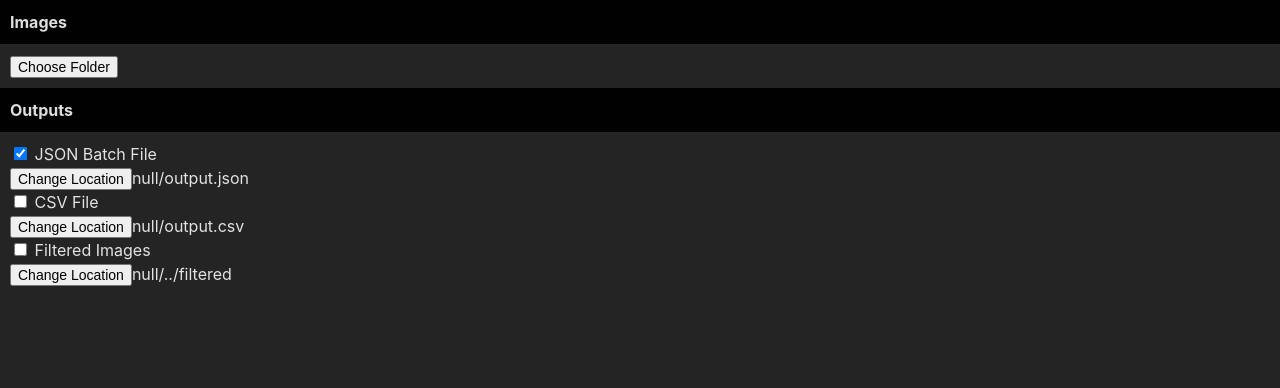
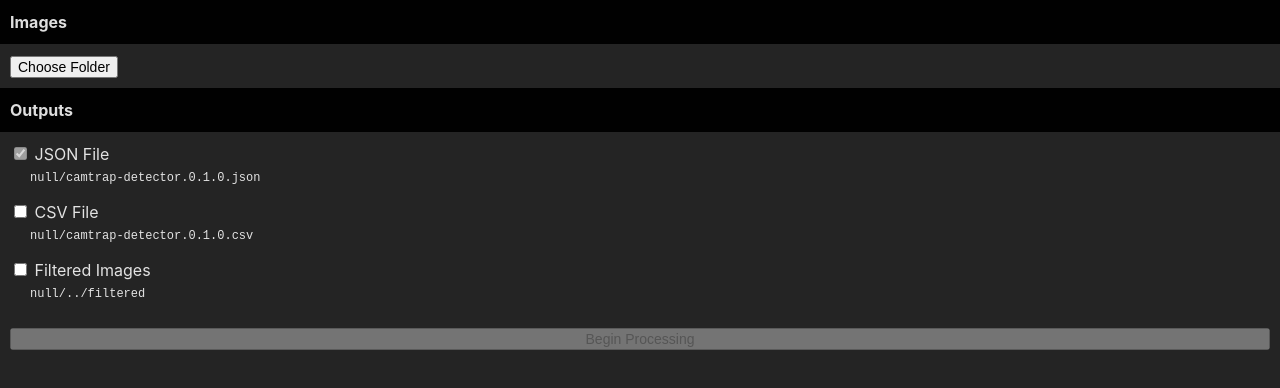
Before and after one commit to bencevans/camtrap-detector, a React (Create React App) app: page / in a window 1280 px wide. Shown: the top 388 px of the page. Built offline with nearby package versions, Linux system fonts and the light colour scheme.

Commit message:
multi outputs

```diff
--- a/src-tauri/tauri.conf.json
+++ b/src-tauri/tauri.conf.json
@@ -58,7 +58,7 @@
         "height": 600,
         "resizable": false,
         "title": "CamTrap Detector",
-        "width": 400
+        "width": 600
       }
     ]
   }
--- a/src/App.css
+++ b/src/App.css
@@ -14,6 +14,13 @@
   -moz-osx-font-smoothing: grayscale;
   -webkit-text-size-adjust: 100%;
   cursor: default;
+
+
+}
+
+#root {
+  width: 100%;
+  height: 100%;
 }
 
 button, input, label, select, textarea {
--- a/src/App.js
+++ b/src/App.js
@@ -6,20 +6,20 @@ import { listen } from "@tauri-apps/api/event";
 
 function App() {
   const [baseDir, setBaseDir] = useState(null);
+  const [csvOuputActive, setCsvOuputActive] = useState(false);
+  const [filteredAnimalsOutputActive, setFilteredAnimalsOutputActive] =
+    useState(false);
+
   const [isProcessing, setIsProcessing] = useState(false);
   const [progress, setProgress] = useState(0);
 
   useEffect(() => {
     listen("progress", (data) => {
-      console.log(data);
       setProgress(data.payload);
     })
       .catch((err) => {
-        console.log(err);
+        setProgress(err);
       })
-      .finally(() => {
-        console.log("done");
-      });
   }, []);
 
   async function selectDir() {
@@ -29,19 +29,20 @@ function App() {
 
     if (chosenPath) {
       setBaseDir(chosenPath);
-
-      // invoke('run_detection', {
-      //   baseDir: chosenPath,
-      //   relativePaths: false,
-      //   outputJson: chosenPath + '/output2.json',
-      // })
-
-      // setIsProcessing(true);
     }
   }
 
   if (isProcessing) {
-    return <div>Processing... {progress}</div>;
+    return <div style={{
+      width: "100%",
+      height: "100%",
+      display: "flex",
+      justifyContent: "center",
+      flexDirection: "column",
+      alignItems: "center",
+      // space-between",
+
+    }}>Processing... {progress}</div>;
   } else {
     return (
       <div className="App">
@@ -53,33 +54,26 @@ function App() {
             width: "100%",
           }}
         >
-          <div style={{
+          <div
+            style={{
               backgroundColor: "#010101",
               width: "100%",
               padding: "10px",
-          }}>
+            }}
+          >
             <b>Images</b>
           </div>
           <div style={{ padding: 10 }}>
             <button onClick={selectDir}>Choose Folder</button> {baseDir}
           </div>
 
-          {/* <div style={{
+          <div
+            style={{
               backgroundColor: "#010101",
               width: "100%",
               padding: "10px",
-          }}>
-            <b>Model</b>
-          </div>
-          <div style={{ padding: 10 }}>
-            <p>MegaDetector v5.0 ONNX Converted</p>
-          </div> */}
-
-          <div style={{
-            backgroundColor: "#010101",
-            width: "100%",
-            padding: "10px",
-          }}>
+            }}
+          >
             <b>Outputs</b>
           </div>
           <div style={{ padding: 10 }}>
@@ -90,35 +84,93 @@ function App() {
                 margin: 0,
               }}
             >
-              <li>
+              <li style={{ paddingBottom: 10 }}>
                 <input
                   id="output-json-enabled"
                   type="checkbox"
                   checked={true}
+                  disabled={true}
+                  readOnly={true}
                 />{" "}
-                <label for="output-json-enabled">JSON Batch File</label>
-                <div>
-                  <button>Change Location</button>
-                  {baseDir + "/output.json"}
+                <label htmlFor="output-json-enabled">JSON File</label>
+                <div
+                  style={{
+                    paddingLeft: 20,
+                    fontFamily: "monospace",
+                    fontSize: 12,
+                  }}
+                >
+                  {/* <button>Change Location</button> */}
+                  {baseDir + "/camtrap-detector.0.1.0.json"}
+                </div>
+              </li>
+              <li style={{ paddingBottom: 10 }}>
+                <input
+                  id="output-csv-enabled"
+                  type="checkbox"
+                  checked={csvOuputActive}
+                  onClick={() => {
+                    setCsvOuputActive(!csvOuputActive);
+                  }}
+                />{" "}
+                <label htmlFor="output-csv-enabled">CSV File</label>
+                <div
+                  style={{
+                    paddingLeft: 20,
+                    fontFamily: "monospace",
+                    fontSize: 12,
+                  }}
+                >
+                  {/* <button>Change Location</button> */}
+                  {baseDir + "/camtrap-detector.0.1.0.csv"}
                 </div>
               </li>
               <li>
-                <input id="output-csv-enabled" type="checkbox" />{" "}
-                <label for="output-csv-enabled">CSV File</label>
-                <div>
-                  <button>Change Location</button>
-                  {baseDir + "/output.csv"}
-                </div>
-              </li>
-              <li>
-                <input id="output-filtereddir-enabled" type="checkbox" />{" "}
-                <label for="output-filtereddir-enabled">Filtered Images</label>
-                <div>
-                  <button>Change Location</button>
+                <input
+                  id="output-filtereddir-enabled"
+                  type="checkbox"
+                  checked={filteredAnimalsOutputActive}
+                  onClick={() => {
+                    setFilteredAnimalsOutputActive(
+                      !filteredAnimalsOutputActive
+                    );
+                  }}
+                />{" "}
+                <label htmlFor="output-filtereddir-enabled">Filtered Images</label>
+                <div
+                  style={{
+                    paddingLeft: 20,
+                    fontFamily: "monospace",
+                    fontSize: 12,
+                  }}
+                >
+                  {/* <button>Change Location</button> */}
                   {baseDir + "/../filtered"}
                 </div>
               </li>
             </ul>
+          </div>
+          <div
+            style={{
+              padding: 10,
+            }}
+          >
+            <button
+              style={{ width: "100%" }}
+              disabled={!baseDir}
+              onClick={() => {
+                setIsProcessing(true);
+                invoke("run_detection", {
+                  baseDir: baseDir,
+                  relativePaths: false,
+                  outputJson: baseDir + "/camtrap-detector.0.1.0.json",
+                  outputCsv: baseDir + "/camtrap-detector.0.1.0.csv",
+                  outputAnimalsFolder: baseDir + "/../filtered",
+                });
+              }}
+            >
+              Begin Processing
+            </button>
           </div>
         </div>
       </div>
```
Also changed, not shown: 2 other files (tests, documents, lock files or other folders). Lines whose indentation alone changed are shown as unchanged.
